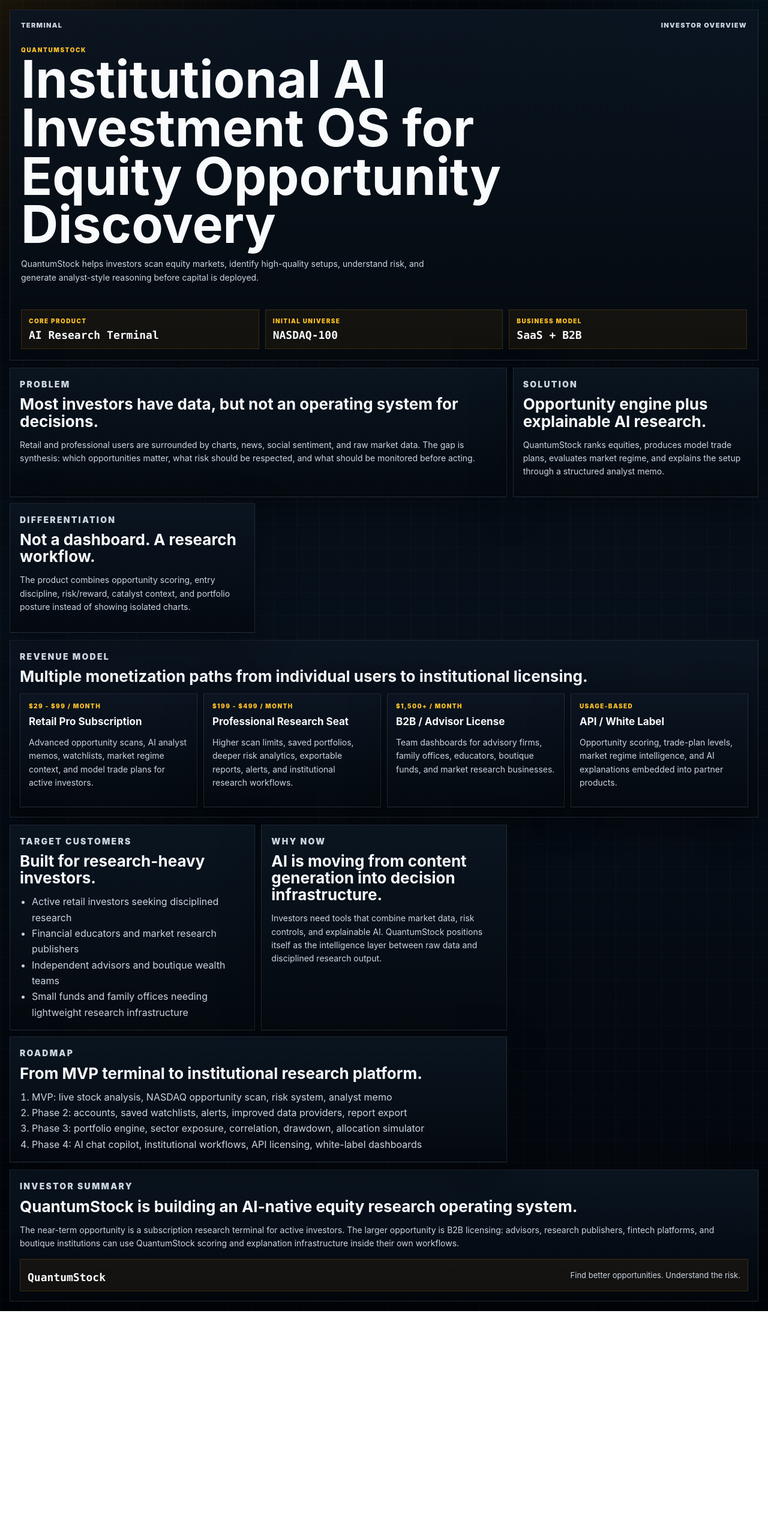
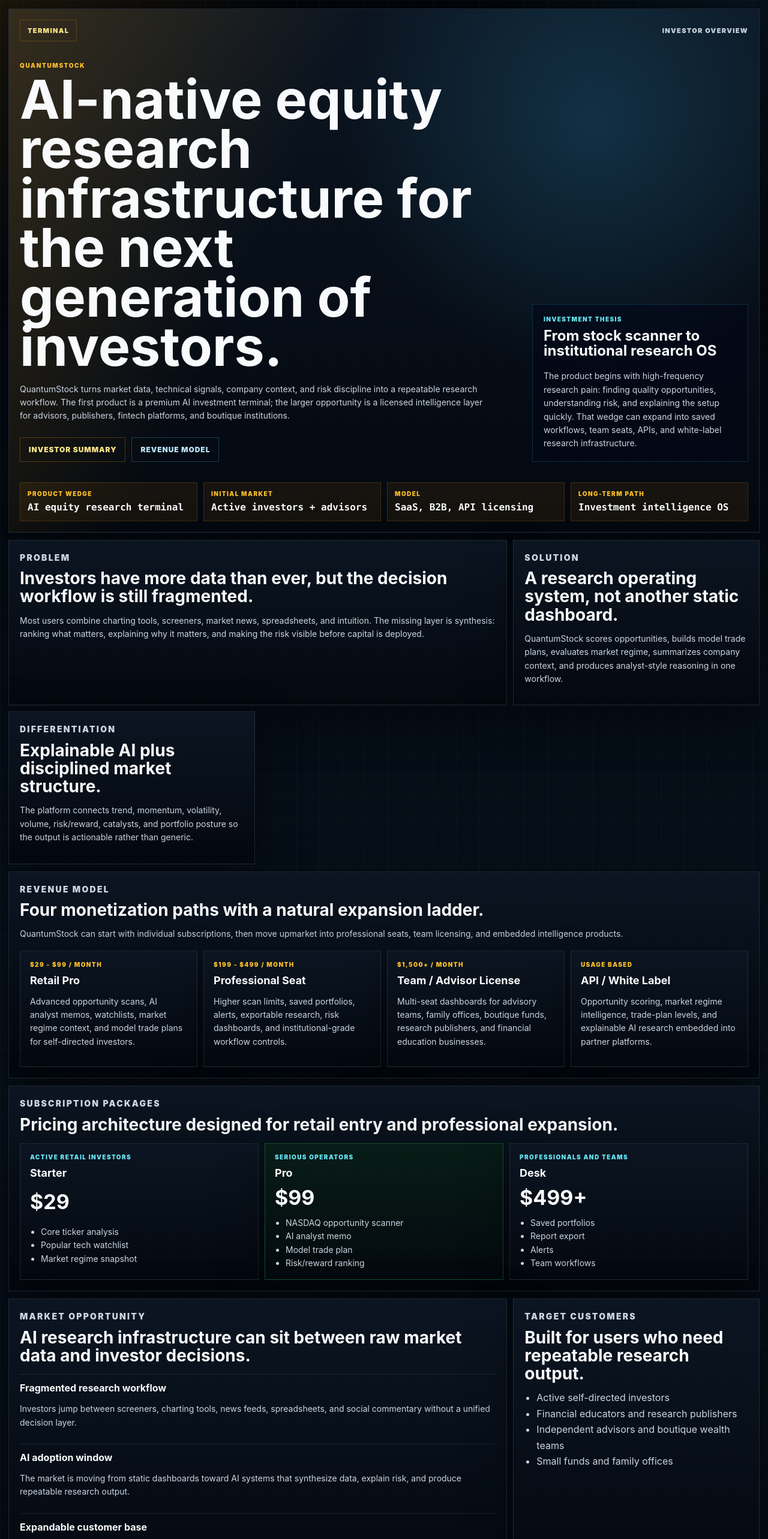
Before and after one commit to tsdmrhsyn76-sketch/quantumstock, a Next.js app: page /investor in a window 1280 px wide. Shown: the top 2566 px of the page at 60% size. Before the commit the page ends 2186 px from the top, so only its background shows below. Built offline with nearby package versions, Linux system fonts and the light colour scheme.

Commit message:
Improve investor page with premium business overview

```diff
--- a/pages/investor.tsx
+++ b/pages/investor.tsx
@@ -1,40 +1,100 @@
 import Head from "next/head";
+
+const thesisMetrics = [
+  { label: "Product wedge", value: "AI equity research terminal" },
+  { label: "Initial market", value: "Active investors + advisors" },
+  { label: "Model", value: "SaaS, B2B, API licensing" },
+  { label: "Long-term path", value: "Investment intelligence OS" },
+];
 
 const revenueStreams = [
   {
-    title: "Retail Pro Subscription",
+    title: "Retail Pro",
     price: "$29 - $99 / month",
-    text: "Advanced opportunity scans, AI analyst memos, watchlists, market regime context, and model trade plans for active investors.",
+    text: "Advanced opportunity scans, AI analyst memos, watchlists, market regime context, and model trade plans for self-directed investors.",
   },
   {
-    title: "Professional Research Seat",
+    title: "Professional Seat",
     price: "$199 - $499 / month",
-    text: "Higher scan limits, saved portfolios, deeper risk analytics, exportable reports, alerts, and institutional research workflows.",
+    text: "Higher scan limits, saved portfolios, alerts, exportable research, risk dashboards, and institutional-grade workflow controls.",
   },
   {
-    title: "B2B / Advisor License",
+    title: "Team / Advisor License",
     price: "$1,500+ / month",
-    text: "Team dashboards for advisory firms, family offices, educators, boutique funds, and market research businesses.",
+    text: "Multi-seat dashboards for advisory teams, family offices, boutique funds, research publishers, and financial education businesses.",
   },
   {
     title: "API / White Label",
-    price: "Usage-based",
-    text: "Opportunity scoring, trade-plan levels, market regime intelligence, and AI explanations embedded into partner products.",
+    price: "Usage based",
+    text: "Opportunity scoring, market regime intelligence, trade-plan levels, and explainable AI research embedded into partner platforms.",
+  },
+];
+
+const packages = [
+  {
+    name: "Starter",
+    audience: "Active retail investors",
+    price: "$29",
+    features: ["Core ticker analysis", "Popular tech watchlist", "Market regime snapshot"],
+  },
+  {
+    name: "Pro",
+    audience: "Serious operators",
+    price: "$99",
+    features: ["NASDAQ opportunity scanner", "AI analyst memo", "Model trade plan", "Risk/reward ranking"],
+    featured: true,
+  },
+  {
+    name: "Desk",
+    audience: "Professionals and teams",
+    price: "$499+",
+    features: ["Saved portfolios", "Report export", "Alerts", "Team workflows"],
+  },
+];
+
+const marketOpportunity = [
+  {
+    title: "Fragmented research workflow",
+    text: "Investors jump between screeners, charting tools, news feeds, spreadsheets, and social commentary without a unified decision layer.",
+  },
+  {
+    title: "AI adoption window",
+    text: "The market is moving from static dashboards toward AI systems that synthesize data, explain risk, and produce repeatable research output.",
+  },
+  {
+    title: "Expandable customer base",
+    text: "The same intelligence layer can serve retail users first, then advisors, educators, publishers, fintech apps, and boutique institutions.",
   },
 ];
 
 const roadmap = [
-  "MVP: live stock analysis, NASDAQ opportunity scan, risk system, analyst memo",
-  "Phase 2: accounts, saved watchlists, alerts, improved data providers, report export",
-  "Phase 3: portfolio engine, sector exposure, correlation, drawdown, allocation simulator",
-  "Phase 4: AI chat copilot, institutional workflows, API licensing, white-label dashboards",
+  {
+    phase: "Now",
+    title: "MVP terminal",
+    text: "Live stock analysis, NASDAQ-100 opportunity scan, market regime engine, portfolio risk posture, and analyst reasoning.",
+  },
+  {
+    phase: "Next",
+    title: "Retention layer",
+    text: "User accounts, saved watchlists, alerts, exportable reports, improved data providers, and deeper company intelligence.",
+  },
+  {
+    phase: "Scale",
+    title: "Portfolio intelligence",
+    text: "Correlation, sector exposure, drawdown monitoring, allocation simulation, and weekly investment committee reports.",
+  },
+  {
+    phase: "Platform",
+    title: "Licensing engine",
+    text: "AI copilot, advisor workflows, API access, embedded research widgets, and white-label dashboards for partners.",
+  },
 ];
 
-const marketSegments = [
-  "Active retail investors seeking disciplined research",
-  "Financial educators and market research publishers",
-  "Independent advisors and boutique wealth teams",
-  "Small funds and family offices needing lightweight research infrastructure",
+const investorSummary = [
+  "Clear wedge: start with opportunity discovery for equity investors.",
+  "Revenue expansion: subscription first, professional seats second, B2B/API licensing third.",
+  "Product defensibility: workflow data, scoring logic, research templates, and explainable AI output compound over time.",
+  "Strategic vision: become the intelligence layer between market data and investment decision workflows.",
 ];
 
 export default function InvestorPage() {
@@ -44,75 +104,93 @@
         <title>QuantumStock | Investor Overview</title>
         <meta
           name="description"
-          content="QuantumStock investor overview, business model, revenue streams, and product roadmap."
+          content="QuantumStock investor overview, business model, subscription packages, market opportunity, roadmap, and investor summary."
         />
         <meta name="viewport" content="width=device-width, initial-scale=1" />
       </Head>
 
       <main className="investorShell">
         <header className="investorHero">
-          <nav>
+          <nav className="investorNav" aria-label="Investor navigation">
             <a href="/">Terminal</a>
             <span>Investor Overview</span>
           </nav>
-          <div>
-            <p className="kicker">QuantumStock</p>
-            <h1>Institutional AI Investment OS for Equity Opportunity Discovery</h1>
-            <p>
-              QuantumStock helps investors scan equity markets, identify high-quality setups, understand risk, and
-              generate analyst-style reasoning before capital is deployed.
-            </p>
-          </div>
+
+          <section className="investorHeroGrid">
+            <div className="investorHeroCopy">
+              <p className="kicker">QuantumStock</p>
+              <h1>AI-native equity research infrastructure for the next generation of investors.</h1>
+              <p>
+                QuantumStock turns market data, technical signals, company context, and risk discipline into a
+                repeatable research workflow. The first product is a premium AI investment terminal; the larger
+                opportunity is a licensed intelligence layer for advisors, publishers, fintech platforms, and boutique
+                institutions.
+              </p>
+              <div className="investorActions">
+                <a href="#summary">Investor Summary</a>
+                <a href="#revenue">Revenue Model</a>
+              </div>
+            </div>
+
+            <aside className="investorBrief" aria-label="Investment thesis">
+              <span>Investment Thesis</span>
+              <strong>From stock scanner to institutional research OS</strong>
+              <p>
+                The product begins with high-frequency research pain: finding quality opportunities, understanding risk,
+                and explaining the setup quickly. That wedge can expand into saved workflows, team seats, APIs, and
+                white-label research infrastructure.
+              </p>
+            </aside>
+          </section>
+
           <section className="investorStats">
-            <div>
-              <span>Core Product</span>
-              <strong>AI Research Terminal</strong>
-            </div>
-            <div>
-              <span>Initial Universe</span>
-              <strong>NASDAQ-100</strong>
-            </div>
-            <div>
-              <span>Business Model</span>
-              <strong>SaaS + B2B</strong>
-            </div>
+            {thesisMetrics.map((item) => (
+              <div key={item.label}>
+                <span>{item.label}</span>
+                <strong>{item.value}</strong>
+              </div>
+            ))}
           </section>
         </header>
 
-        <section className="investorGrid">
+        <section className="investorGrid investorThesisGrid">
           <article className="investorPanel large">
             <p className="eyebrow">Problem</p>
-            <h2>Most investors have data, but not an operating system for decisions.</h2>
+            <h2>Investors have more data than ever, but the decision workflow is still fragmented.</h2>
             <p>
-              Retail and professional users are surrounded by charts, news, social sentiment, and raw market data. The
-              gap is synthesis: which opportunities matter, what risk should be respected, and what should be monitored
-              before acting.
+              Most users combine charting tools, screeners, market news, spreadsheets, and intuition. The missing layer
+              is synthesis: ranking what matters, explaining why it matters, and making the risk visible before capital
+              is deployed.
             </p>
           </article>
 
           <article className="investorPanel">
             <p className="eyebrow">Solution</p>
-            <h2>Opportunity engine plus explainable AI research.</h2>
+            <h2>A research operating system, not another static dashboard.</h2>
             <p>
-              QuantumStock ranks equities, produces model trade plans, evaluates market regime, and explains the setup
-              through a structured analyst memo.
+              QuantumStock scores opportunities, builds model trade plans, evaluates market regime, summarizes company
+              context, and produces analyst-style reasoning in one workflow.
             </p>
           </article>
 
           <article className="investorPanel">
             <p className="eyebrow">Differentiation</p>
-            <h2>Not a dashboard. A research workflow.</h2>
+            <h2>Explainable AI plus disciplined market structure.</h2>
             <p>
-              The product combines opportunity scoring, entry discipline, risk/reward, catalyst context, and portfolio
-              posture instead of showing isolated charts.
+              The platform connects trend, momentum, volatility, volume, risk/reward, catalysts, and portfolio posture
+              so the output is actionable rather than generic.
             </p>
           </article>
         </section>
 
-        <section className="investorSection">
+        <section className="investorSection" id="revenue">
           <div className="sectionHead">
             <p className="eyebrow">Revenue Model</p>
-            <h2>Multiple monetization paths from individual users to institutional licensing.</h2>
+            <h2>Four monetization paths with a natural expansion ladder.</h2>
+            <p>
+              QuantumStock can start with individual subscriptions, then move upmarket into professional seats, team
+              licensing, and embedded intelligence products.
+            </p>
           </div>
           <div className="revenueGrid">
             {revenueStreams.map((item) => (
@@ -125,50 +203,103 @@
           </div>
         </section>
 
+        <section className="investorSection">
+          <div className="sectionHead">
+            <p className="eyebrow">Subscription Packages</p>
+            <h2>Pricing architecture designed for retail entry and professional expansion.</h2>
+          </div>
+          <div className="packageGrid">
+            {packages.map((item) => (
+              <article className={item.featured ? "packageCard featured" : "packageCard"} key={item.name}>
+                <div>
+                  <span>{item.audience}</span>
+                  <h3>{item.name}</h3>
+                </div>
+                <strong>{item.price}</strong>
+                <ul>
+                  {item.features.map((feature) => (
+                    <li key={feature}>{feature}</li>
+                  ))}
+                </ul>
+              </article>
+            ))}
+          </div>
+        </section>
+
         <section className="investorGrid">
+          <article className="investorPanel large">
+            <p className="eyebrow">Market Opportunity</p>
+            <h2>AI research infrastructure can sit between raw market data and investor decisions.</h2>
+            <div className="opportunityStack">
+              {marketOpportunity.map((item) => (
+                <div key={item.title}>
+                  <strong>{item.title}</strong>
+                  <p>{item.text}</p>
+                </div>
+              ))}
+            </div>
+          </article>
+
           <article className="investorPanel">
             <p className="eyebrow">Target Customers</p>
-            <h2>Built for research-heavy investors.</h2>
+            <h2>Built for users who need repeatable research output.</h2>
             <ul>
-              {marketSegments.map((item) => (
-                <li key={item}>{item}</li>
-              ))}
+              <li>Active self-directed investors</li>
+              <li>Financial educators and research publishers</li>
+              <li>Independent advisors and boutique wealth teams</li>
+              <li>Small funds and family offices</li>
             </ul>
           </article>
 
           <article className="investorPanel">
             <p className="eyebrow">Why Now</p>
-            <h2>AI is moving from content generation into decision infrastructure.</h2>
+            <h2>AI is shifting from content generation to decision infrastructure.</h2>
             <p>
-              Investors need tools that combine market data, risk controls, and explainable AI. QuantumStock positions
-              itself as the intelligence layer between raw data and disciplined research output.
+              Investors do not only need summaries. They need systems that connect signals, risk controls, and
+              explainable output inside a workflow they can repeat every week.
             </p>
-          </article>
-
-          <article className="investorPanel large">
-            <p className="eyebrow">Roadmap</p>
-            <h2>From MVP terminal to institutional research platform.</h2>
-            <ol>
-              {roadmap.map((item) => (
-                <li key={item}>{item}</li>
-              ))}
-            </ol>
           </article>
         </section>
 
         <section className="investorSection">
           <div className="sectionHead">
+            <p className="eyebrow">Roadmap</p>
+            <h2>From MVP terminal to licensed investment intelligence platform.</h2>
+          </div>
+          <div className="roadmapGrid">
+            {roadmap.map((item) => (
+              <article key={item.phase}>
+                <span>{item.phase}</span>
+                <h3>{item.title}</h3>
+                <p>{item.text}</p>
+              </article>
+            ))}
+          </div>
+        </section>
+
+        <section className="investorSection" id="summary">
+          <div className="sectionHead">
             <p className="eyebrow">Investor Summary</p>
-            <h2>QuantumStock is building an AI-native equity research operating system.</h2>
+            <h2>QuantumStock is building the AI decision layer for equity research workflows.</h2>
             <p>
-              The near-term opportunity is a subscription research terminal for active investors. The larger opportunity
-              is B2B licensing: advisors, research publishers, fintech platforms, and boutique institutions can use
-              QuantumStock scoring and explanation infrastructure inside their own workflows.
+              The near-term wedge is a premium research terminal for active equity investors. The strategic opportunity
+              is a platform business: reusable scoring, risk, reporting, and explanation infrastructure that can be sold
+              as seats, team licenses, APIs, and white-label products.
             </p>
           </div>
+
+          <div className="summaryGrid">
+            {investorSummary.map((item) => (
+              <div key={item}>
+                <span />
+                <p>{item}</p>
+              </div>
+            ))}
+          </div>
+
           <div className="summaryBand">
             <strong>QuantumStock</strong>
-            <span>Find better opportunities. Understand the risk.</span>
+            <span>Find better opportunities. Understand the risk. Build repeatable research.</span>
           </div>
         </section>
       </main>
--- a/styles/globals.css
+++ b/styles/globals.css
@@ -1263,36 +1263,58 @@
 
 .investorShell {
   margin: 0 auto;
-  max-width: 1320px;
-  padding: 16px;
+  max-width: 1440px;
+  padding: 14px;
 }
 
 .investorHero,
 .investorPanel,
 .investorSection,
 .revenueGrid article,
+.packageCard,
+.roadmapGrid article,
 .summaryBand {
   border: 1px solid var(--line);
-  background: linear-gradient(180deg, rgba(11, 21, 33, 0.92), rgba(4, 9, 15, 0.94));
-  box-shadow: 0 18px 60px rgba(0, 0, 0, 0.34);
+  background:
+    linear-gradient(180deg, rgba(12, 22, 34, 0.94), rgba(4, 9, 15, 0.96)),
+    rgba(4, 9, 15, 0.96);
+  box-shadow: 0 24px 72px rgba(0, 0, 0, 0.36);
+  backdrop-filter: blur(16px);
 }
 
 .investorHero {
-  min-height: 520px;
+  min-height: 620px;
   padding: 18px;
   display: grid;
   align-content: space-between;
-  gap: 28px;
-}
-
-.investorHero nav {
+  gap: 34px;
+  overflow: hidden;
+  position: relative;
+}
+
+.investorHero::before {
+  background:
+    linear-gradient(115deg, rgba(245, 158, 11, 0.18), transparent 36%),
+    radial-gradient(circle at 78% 22%, rgba(56, 189, 248, 0.18), transparent 26rem);
+  content: "";
+  inset: 0;
+  pointer-events: none;
+  position: absolute;
+}
+
+.investorHero > * {
+  position: relative;
+  z-index: 1;
+}
+
+.investorNav {
   align-items: center;
   display: flex;
   justify-content: space-between;
 }
 
-.investorHero nav a,
-.investorHero nav span {
+.investorNav a,
+.investorNav span {
   color: #cbd5e1;
   font-size: 11px;
   font-weight: 900;
@@ -1301,40 +1323,115 @@
   text-transform: uppercase;
 }
 
+.investorNav a {
+  border: 1px solid rgba(245, 158, 11, 0.22);
+  color: #fde68a;
+  padding: 10px 12px;
+}
+
+.investorHeroGrid {
+  align-items: end;
+  display: grid;
+  gap: 24px;
+  grid-template-columns: minmax(0, 1fr);
+}
+
+.investorHeroCopy {
+  max-width: 980px;
+}
+
 .investorHero h1 {
-  max-width: 900px;
-  font-size: clamp(40px, 7vw, 86px);
-  line-height: 0.94;
+  max-width: 980px;
+  font-size: clamp(42px, 7vw, 92px);
+  line-height: 0.92;
+  margin-top: 10px;
 }
 
 .investorHero p:not(.kicker),
 .sectionHead p,
 .investorPanel p,
-.revenueGrid p {
+.revenueGrid p,
+.packageCard li,
+.opportunityStack p,
+.roadmapGrid p,
+.summaryGrid p,
+.investorBrief p {
   color: #cbd5e1;
   font-size: 14px;
   line-height: 1.6;
 }
 
 .investorHero p:not(.kicker) {
-  max-width: 680px;
+  max-width: 780px;
+  margin: 18px 0 0;
+}
+
+.investorActions {
+  display: flex;
+  flex-wrap: wrap;
+  gap: 10px;
+  margin-top: 24px;
+}
+
+.investorActions a {
+  border: 1px solid rgba(245, 158, 11, 0.28);
+  color: #fde68a;
+  font-size: 12px;
+  font-weight: 900;
+  letter-spacing: 0.08em;
+  padding: 12px 14px;
+  text-decoration: none;
+  text-transform: uppercase;
+}
+
+.investorActions a:last-child {
+  border-color: rgba(56, 189, 248, 0.28);
+  color: #bae6fd;
+}
+
+.investorBrief {
+  border: 1px solid rgba(56, 189, 248, 0.2);
+  background: rgba(2, 6, 23, 0.58);
+  padding: 18px;
+}
+
+.investorBrief span,
+.packageCard span,
+.roadmapGrid span {
+  color: #67e8f9;
+  display: block;
+  font-size: 10px;
+  font-weight: 900;
+  letter-spacing: 0.14em;
+  text-transform: uppercase;
+}
+
+.investorBrief strong {
+  color: #f8fafc;
+  display: block;
+  font-size: 24px;
+  line-height: 1.08;
+  margin-top: 9px;
 }
 
 .investorStats,
 .investorGrid,
-.revenueGrid {
+.revenueGrid,
+.packageGrid,
+.roadmapGrid,
+.summaryGrid {
   display: grid;
   gap: 10px;
 }
 
 .investorStats {
-  grid-template-columns: repeat(3, minmax(0, 1fr));
+  grid-template-columns: repeat(4, minmax(0, 1fr));
 }
 
 .investorStats div,
 .summaryBand {
   border: 1px solid rgba(245, 158, 11, 0.18);
-  background: rgba(245, 158, 11, 0.06);
+  background: rgba(245, 158, 11, 0.07);
   padding: 12px;
 }
 
@@ -1353,7 +1450,8 @@
   color: #f8fafc;
   display: block;
   font-family: Menlo, Consolas, monospace;
-  font-size: 18px;
+  font-size: 16px;
+  line-height: 1.25;
   margin-top: 7px;
 }
 
@@ -1364,12 +1462,12 @@
 
 .investorPanel,
 .investorSection {
-  padding: 16px;
+  padding: 18px;
 }
 
 .investorPanel h2,
 .sectionHead h2 {
-  font-size: 26px;
+  font-size: 28px;
   line-height: 1.08;
   margin-top: 8px;
 }
@@ -1383,17 +1481,99 @@
 }
 
 .revenueGrid {
-  margin-top: 14px;
+  margin-top: 16px;
 }
 
 .revenueGrid article {
-  padding: 14px;
-}
-
-.revenueGrid h3 {
-  color: #f8fafc;
-  font-size: 17px;
+  padding: 16px;
+}
+
+.revenueGrid h3,
+.packageCard h3,
+.roadmapGrid h3 {
+  color: #f8fafc;
+  font-size: 18px;
   margin: 10px 0 0;
+}
+
+.packageGrid {
+  margin-top: 16px;
+}
+
+.packageCard {
+  display: grid;
+  gap: 14px;
+  padding: 16px;
+}
+
+.packageCard.featured {
+  border-color: rgba(34, 197, 94, 0.34);
+  background:
+    linear-gradient(180deg, rgba(20, 83, 45, 0.28), rgba(4, 9, 15, 0.96)),
+    rgba(4, 9, 15, 0.96);
+}
+
+.packageCard strong {
+  color: #f8fafc;
+  font-size: 34px;
+  line-height: 1;
+}
+
+.packageCard ul {
+  color: #cbd5e1;
+  line-height: 1.6;
+  margin: 0;
+  padding-left: 18px;
+}
+
+.opportunityStack {
+  display: grid;
+  gap: 10px;
+  margin-top: 16px;
+}
+
+.opportunityStack div {
+  border-top: 1px solid rgba(148, 163, 184, 0.14);
+  padding-top: 12px;
+}
+
+.opportunityStack strong {
+  color: #f8fafc;
+  display: block;
+  font-size: 16px;
+}
+
+.roadmapGrid {
+  margin-top: 16px;
+}
+
+.roadmapGrid article {
+  padding: 16px;
+}
+
+.summaryGrid {
+  margin-top: 16px;
+}
+
+.summaryGrid div {
+  align-items: start;
+  border-top: 1px solid rgba(148, 163, 184, 0.14);
+  display: grid;
+  gap: 10px;
+  grid-template-columns: 12px minmax(0, 1fr);
+  padding-top: 12px;
+}
+
+.summaryGrid span {
+  background: #22c55e;
+  display: block;
+  height: 8px;
+  margin-top: 7px;
+  width: 8px;
+}
+
+.summaryGrid p {
+  margin: 0;
 }
 
 .summaryBand {
@@ -1410,6 +1590,10 @@
 }
 
 @media (min-width: 820px) {
+  .investorHeroGrid {
+    grid-template-columns: minmax(0, 1fr) 360px;
+  }
+
   .investorGrid {
     grid-template-columns: repeat(3, minmax(0, 1fr));
   }
@@ -1420,6 +1604,18 @@
 
   .revenueGrid {
     grid-template-columns: repeat(4, minmax(0, 1fr));
+  }
+
+  .packageGrid {
+    grid-template-columns: repeat(3, minmax(0, 1fr));
+  }
+
+  .roadmapGrid {
+    grid-template-columns: repeat(4, minmax(0, 1fr));
+  }
+
+  .summaryGrid {
+    grid-template-columns: repeat(2, minmax(0, 1fr));
   }
 }
 
@@ -1433,4 +1629,17 @@
   .summaryBand {
     display: grid;
   }
-}
+
+  .investorHero {
+    min-height: 680px;
+  }
+
+  .investorHero h1 {
+    font-size: 42px;
+  }
+
+  .investorActions a,
+  .investorNav a {
+    width: 100%;
+  }
+}
```
